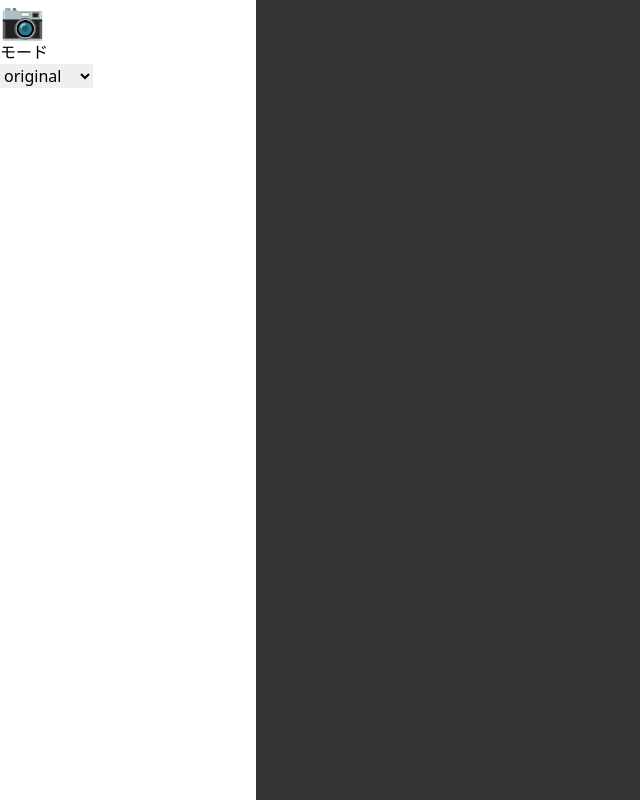
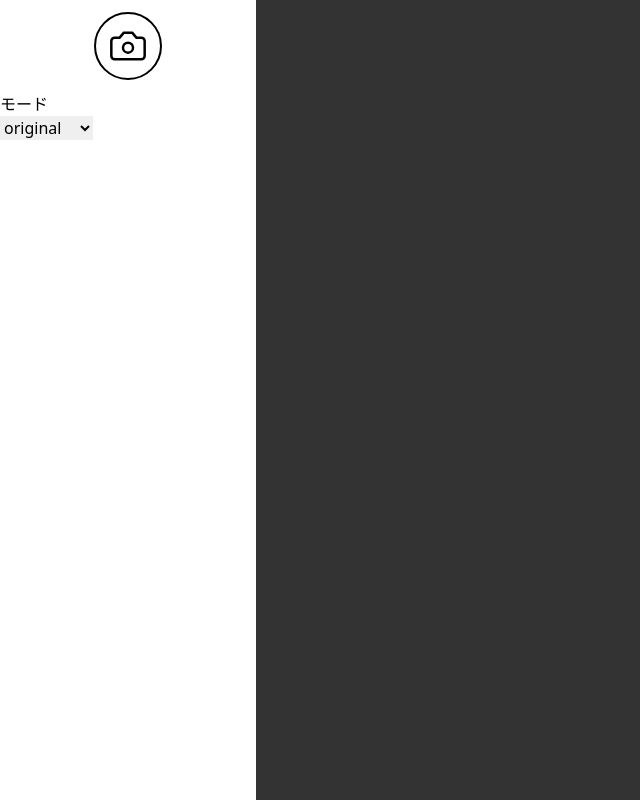
Before and after one commit to is78-dev/webcam-effect, a React (Vite) app: page / in a window 1280 px wide. Shown: the whole page, without its empty margins (0-640 px from the left). Built offline with nearby package versions, Linux system fonts and the light colour scheme.

Commit message:
カメラアクセスボタン作成

```diff
--- a/package.json
+++ b/package.json
@@ -23,6 +23,7 @@
   },
   "dependencies": {
     "react": "^18.3.1",
-    "react-dom": "^18.3.1"
+    "react-dom": "^18.3.1",
+    "react-icons": "^5.3.0"
   }
 }
--- /dev/null
+++ b/src/components/CameraAccessButton.tsx
@@ -0,0 +1,28 @@
+import React from "react";
+import { LuCamera } from "react-icons/lu";
+import { LuCameraOff } from "react-icons/lu";
+
+type CameraAccessButtonProps = {
+  cameraAccess: boolean;
+  setCameraAccess: React.Dispatch<React.SetStateAction<boolean>>;
+};
+
+const CameraAccessButton = ({
+  cameraAccess,
+  setCameraAccess,
+}: CameraAccessButtonProps) => {
+  return (
+    <button
+      onClick={() => setCameraAccess(!cameraAccess)}
+      className="p-3 rounded-full border-2 border-black hover:bg-gray-100"
+    >
+      {cameraAccess ? (
+        <LuCameraOff size="40" color="black" className="stroke-[1.5]" />
+      ) : (
+        <LuCamera size="40" color="black" className="stroke-[1.5]" />
+      )}
+    </button>
+  );
+};
+
+export default CameraAccessButton;
--- a/src/components/Toolbar.tsx
+++ b/src/components/Toolbar.tsx
@@ -4,6 +4,7 @@ import ModeSelect from "./ModeSelect";
 import AsciiSetting from "./AsciiSetting";
 import ThresholdSetting from "./ThresholdSetting";
 import DitheringSetting from "./DitheringSetting";
+import CameraAccessButton from "./CameraAccessButton";
 
 type ToolbarProps = {
   cameraAccess: boolean;
@@ -20,12 +21,13 @@ const Toolbar = ({
 }: ToolbarProps) => {
   return (
     <div className="h-screen w-1/4 bg-white">
-      <button
-        onClick={() => setCameraAccess(!cameraAccess)}
-        className="text-4xl"
-      >
-        📷
-      </button>
+      <div className="m-3 flex justify-center items-center gap-3">
+        <CameraAccessButton
+          cameraAccess={cameraAccess}
+          setCameraAccess={setCameraAccess}
+        />
+      </div>
+
       <ModeSelect
         effectSetting={effectSetting}
         setEffectSetting={setEffectSetting}
```
Also changed, not shown: 1 other file (tests, documents, lock files or other folders).
